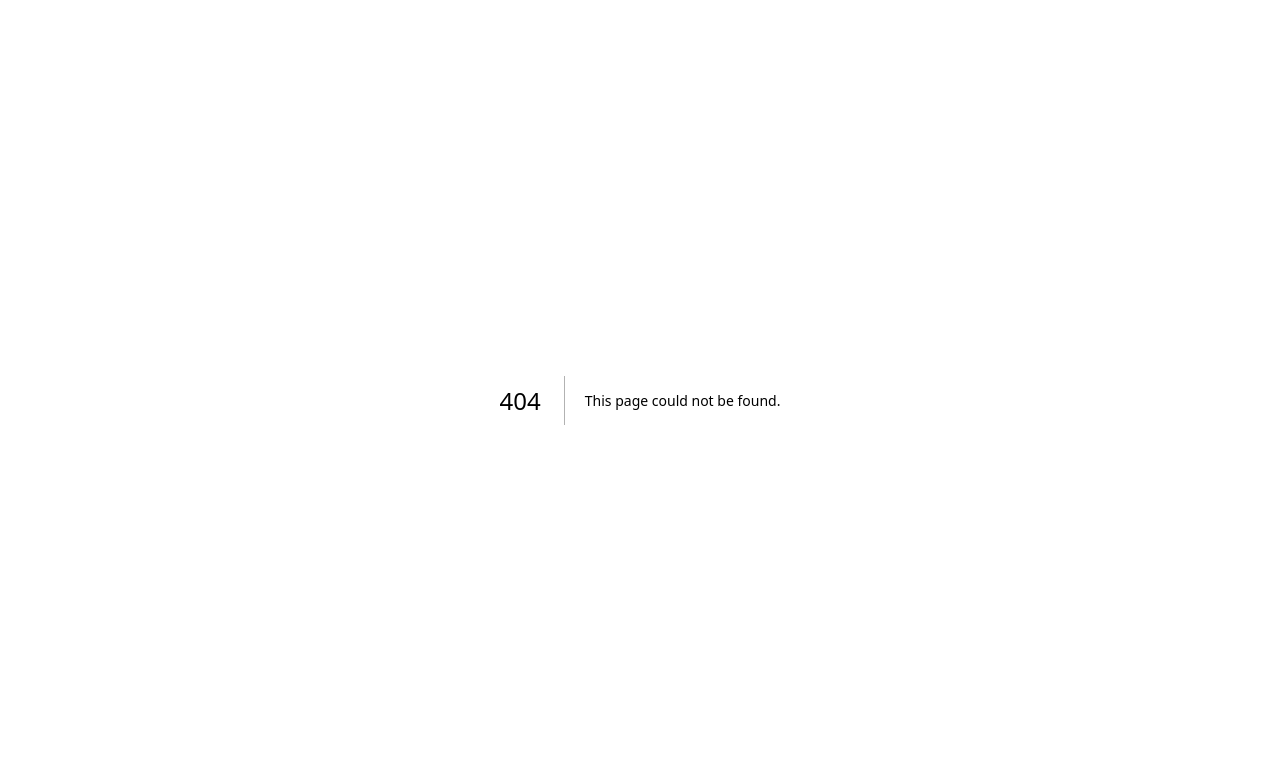
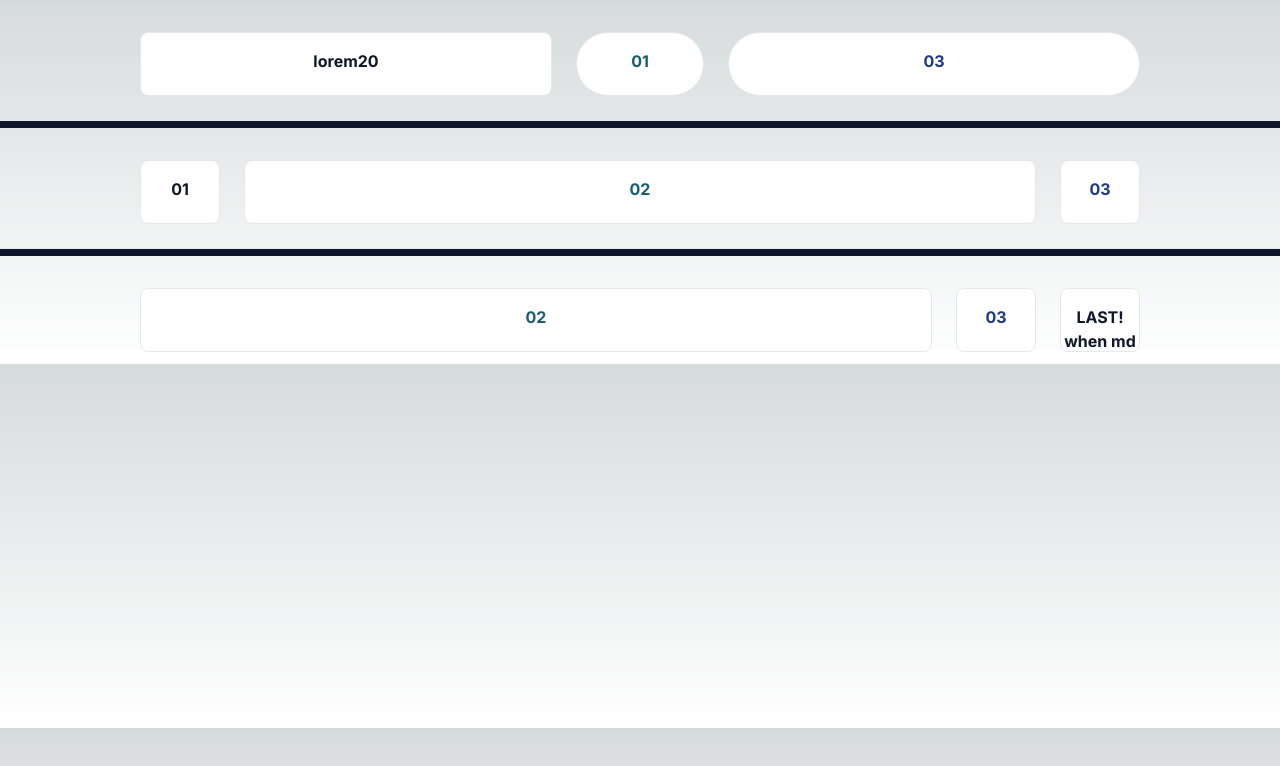
Before and after one commit to alvinChristianto/Tailwind-Component, a Next.js app: page /Flex in a window 1280 px wide. Before the commit this address had no page. Shown: the top 766 px of the page. Built offline with nearby package versions, Linux system fonts and the light colour scheme.

Commit message:
add flex components

```diff
--- /dev/null
+++ b/src/app/Flex/Flex1.tsx
@@ -0,0 +1,20 @@
+import React from "react";
+
+// flex shrink
+function Flex1(props: any) {
+  return (
+    <div className="container w-auto mx-2 md:mx-32 mt-5 flex">
+      <div className="flex-1 h-16 bg-white border rounded-lg m-3">
+        <h2 className="text-center pt-4 text-slate-900 font-bold">lorem20</h2>
+      </div>
+      <div className="shrink-0 h-16 w-32  bg-white border rounded-full m-3">
+        <h2 className="text-center pt-4 text-cyan-800 font-bold">01</h2>
+      </div>
+      <div className="flex-1 h-16  bg-white border rounded-full m-3">
+        <h2 className="text-center pt-4 text-blue-900 font-bold">03</h2>
+      </div>
+    </div>
+  );
+}
+
+export default Flex1;
--- /dev/null
+++ b/src/app/Flex/Flex2.tsx
@@ -0,0 +1,20 @@
+import React from "react";
+
+// flex grow
+function Flex2(props: any) {
+  return (
+    <div className="container w-auto mx-2 md:mx-32 mt-5 flex">
+      <div className="flex-none w-20 h-16 bg-white border rounded-lg m-3">
+        <h2 className="text-center pt-4 text-slate-900 font-bold">01</h2>
+      </div>
+      <div className="grow h-16 bg-white border rounded-lg m-3">
+        <h2 className="text-center pt-4 text-cyan-800 font-bold">02</h2>
+      </div>
+      <div className="flex-none w-20  h-16  bg-white border rounded-lg m-3">
+        <h2 className="text-center pt-4 text-blue-900 font-bold">03</h2>
+      </div>
+    </div>
+  );
+}
+
+export default Flex2;
--- /dev/null
+++ b/src/app/Flex/Order.tsx
@@ -0,0 +1,22 @@
+import React from "react";
+
+// order
+function Order(props: any) {
+  return (
+    <div>
+      <div className="container w-auto mx-2 md:mx-32 mt-5 flex justify-between">
+        <div className="flex-none w-20 h-16 bg-white border rounded-lg m-3 md:order-last">
+          <h2 className="text-center pt-4 text-slate-900 font-bold">LAST! when md</h2>
+        </div>
+        <div className="grow h-16 bg-white border rounded-lg m-3">
+          <h2 className="text-center pt-4 text-cyan-800 font-bold">02</h2>
+        </div>
+        <div className="flex-none w-20  h-16  bg-white border rounded-lg m-3">
+          <h2 className="text-center pt-4 text-blue-900 font-bold">03</h2>
+        </div>
+      </div>
+    </div>
+  );
+}
+
+export default Order;
--- /dev/null
+++ b/src/app/Flex/page.tsx
@@ -0,0 +1,18 @@
+import React from "react";
+import Flex1 from "./Flex1";
+import Flex2 from "./Flex2";
+import Order from "./Order";
+
+function Flex(props: any) {
+  return (
+    <div>
+      <Flex1 />
+      <hr className="bg-slate-900 h-2 mt-3" />
+      <Flex2 />
+      <hr className="bg-slate-900 h-2 mt-3" />
+      <Order />
+    </div>
+  );
+}
+
+export default Flex;
--- /dev/null
+++ b/src/app/card/Tipe3.tsx
@@ -0,0 +1,44 @@
+import React from "react";
+import Image from "next/image";
+
+function Tipe3(props: any) {
+  return (
+    <>
+      <div className="container">
+        <div className="max-w-md mx-auto bg-white rounded-xl shadow-md overflow-hidden md:max-w-2xl">
+          <div className="md:flex">
+            <div className="md:shrink-0">
+              {/* <img className="h-48 w-full object-cover md:h-full md:w-48" src="/img/building.jpg" alt="Modern building architecture"> */}
+              <div className="h-48 mobm:h-56 mobl:h-64 w-full object-cover md:h-full md:w-48">
+                <Image
+                  src="https://images.unsplash.com/photo-1512621776951-a57141f2eefd?ixlib=rb-4.0.3&ixid=M3wxMjA3fDB8MHxwaG90by1wYWdlfHx8fGVufDB8fHx8fA%3D%3D&auto=format&fit=crop&w=1170&q=80"
+                  width={500}
+                  height={500}
+                  alt="Picture of the author"
+                />
+              </div>
+            </div>
+            <div className="p-8">
+              <div className="uppercase tracking-wide text-sm text-indigo-500 font-semibold">
+                Company retreats
+              </div>
+              <a
+                href="#"
+                className="block mt-1 text-lg leading-tight font-medium text-black hover:underline"
+              >
+                Incredible accommodation for your team
+              </a>
+              <p className="mt-2 text-slate-500">
+                Looking to take your team away on a retreat to enjoy awesome
+                food and take in some sunshine? We have a list of places to do
+                just that.
+              </p>
+            </div>
+          </div>
+        </div>
+      </div>
+    </>
+  );
+}
+
+export default Tipe3;
```
